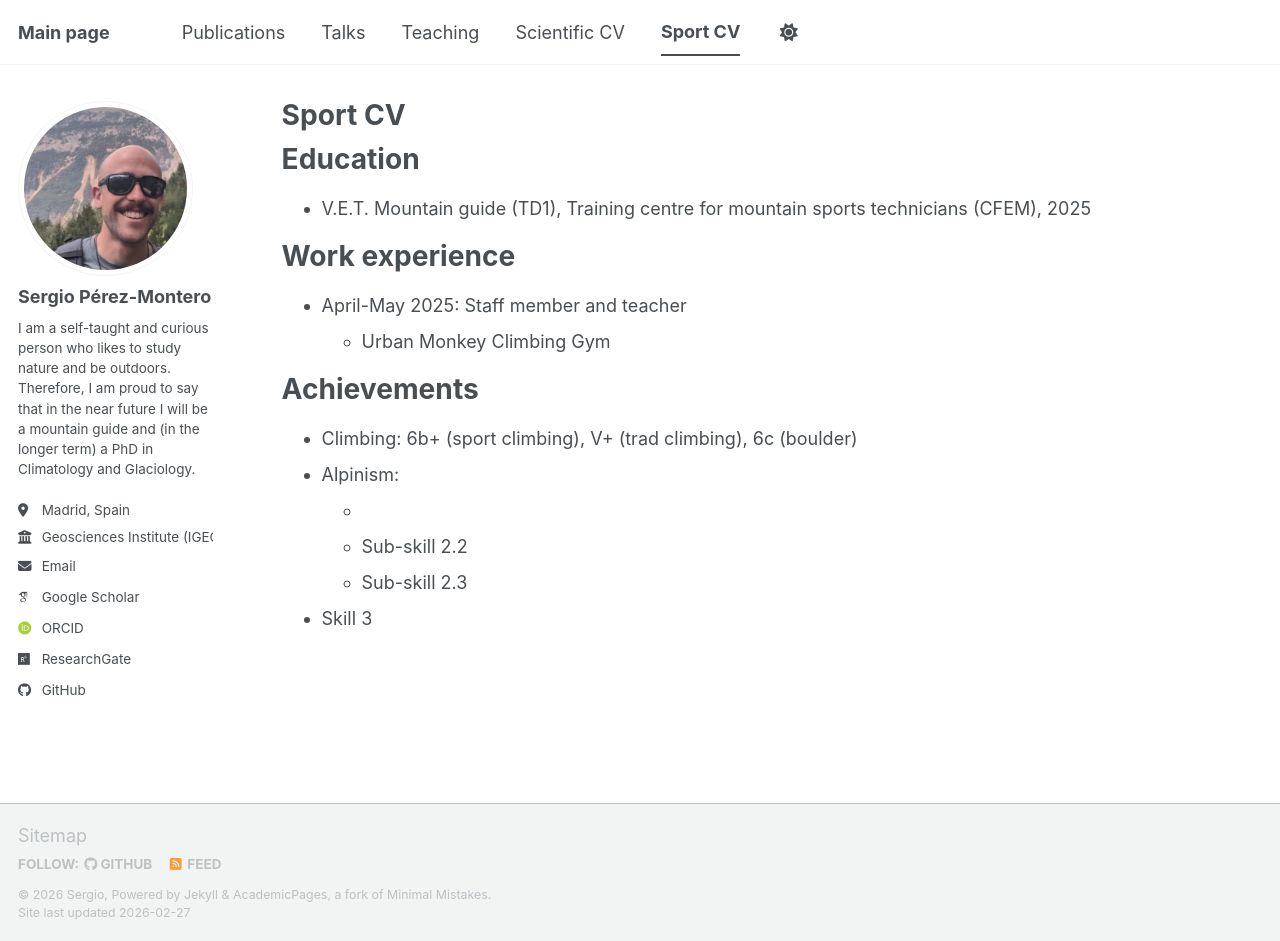
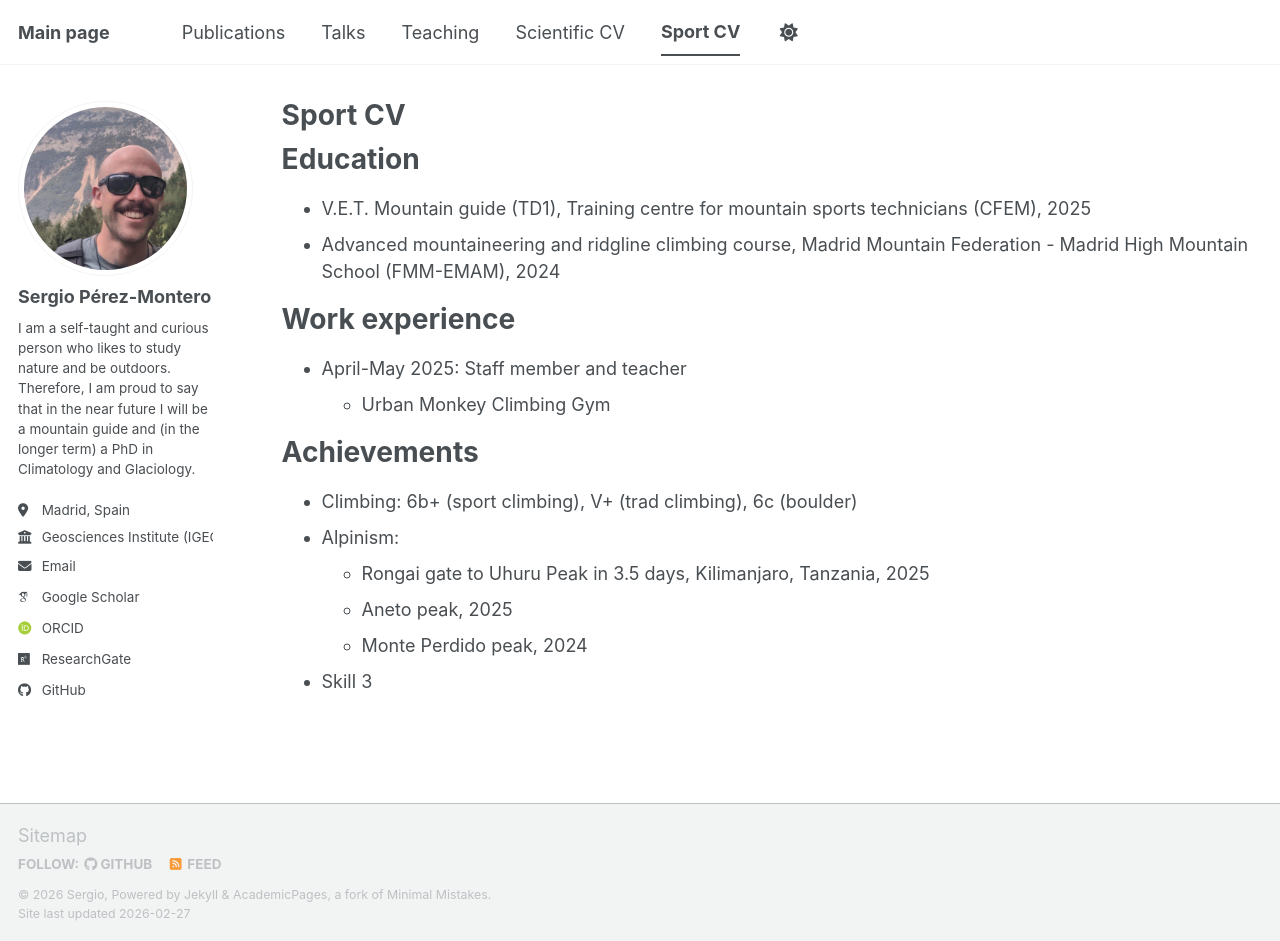
Before and after one commit to sperezmont/sperezmont.github.io, a Jekyll site: the page built from _pages/SportCV.md, in a window 1280 px wide and 941 px high. Built offline with Jekyll 4.4.1, drawn with Linux system fonts in a browser that asks for light colours; some web fonts are replaced; a script bundle is joined from its source files by our own code; library files that are not in the unit come from our copies.

Commit message:
Update SportCV.md

```diff
--- a/_pages/SportCV.md
+++ b/_pages/SportCV.md
@@ -12,6 +12,7 @@ redirect_from:
 Education
 ======
 * V.E.T. Mountain guide (TD1), Training centre for mountain sports technicians (CFEM), 2025
+* Advanced mountaineering and ridgline climbing course, Madrid Mountain Federation - Madrid High Mountain School (FMM-EMAM), 2024
 
 Work experience
 ======
@@ -22,7 +23,7 @@ Achievements
 ======
 * Climbing: 6b+ (sport climbing), V+ (trad climbing), 6c (boulder)
 * Alpinism:
-  *
-  * Sub-skill 2.2
-  * Sub-skill 2.3
+  * Rongai gate to Uhuru Peak in 3.5 days, Kilimanjaro, Tanzania, 2025
+  * Aneto peak, 2025
+  * Monte Perdido peak, 2024
 * Skill 3
```
